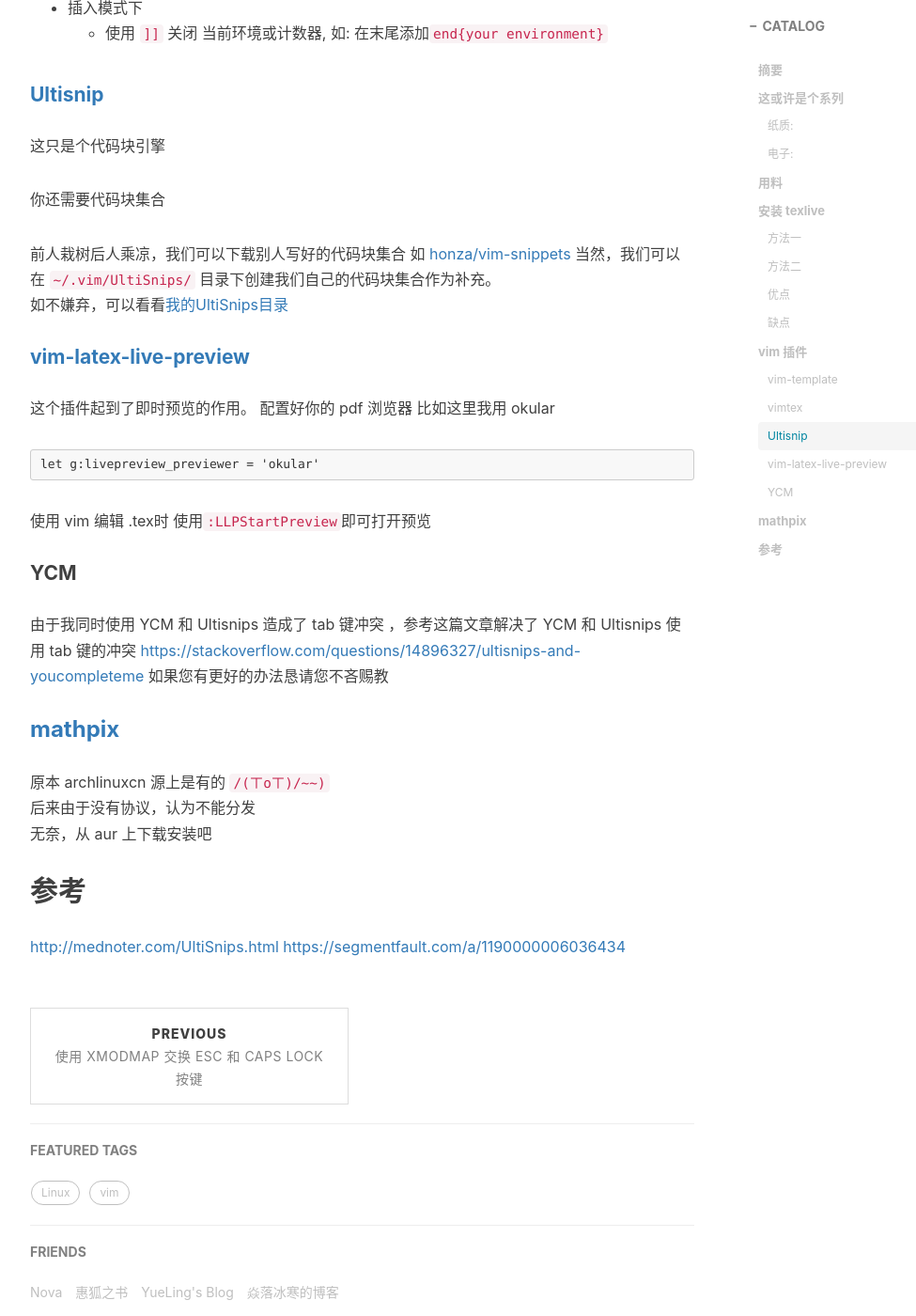
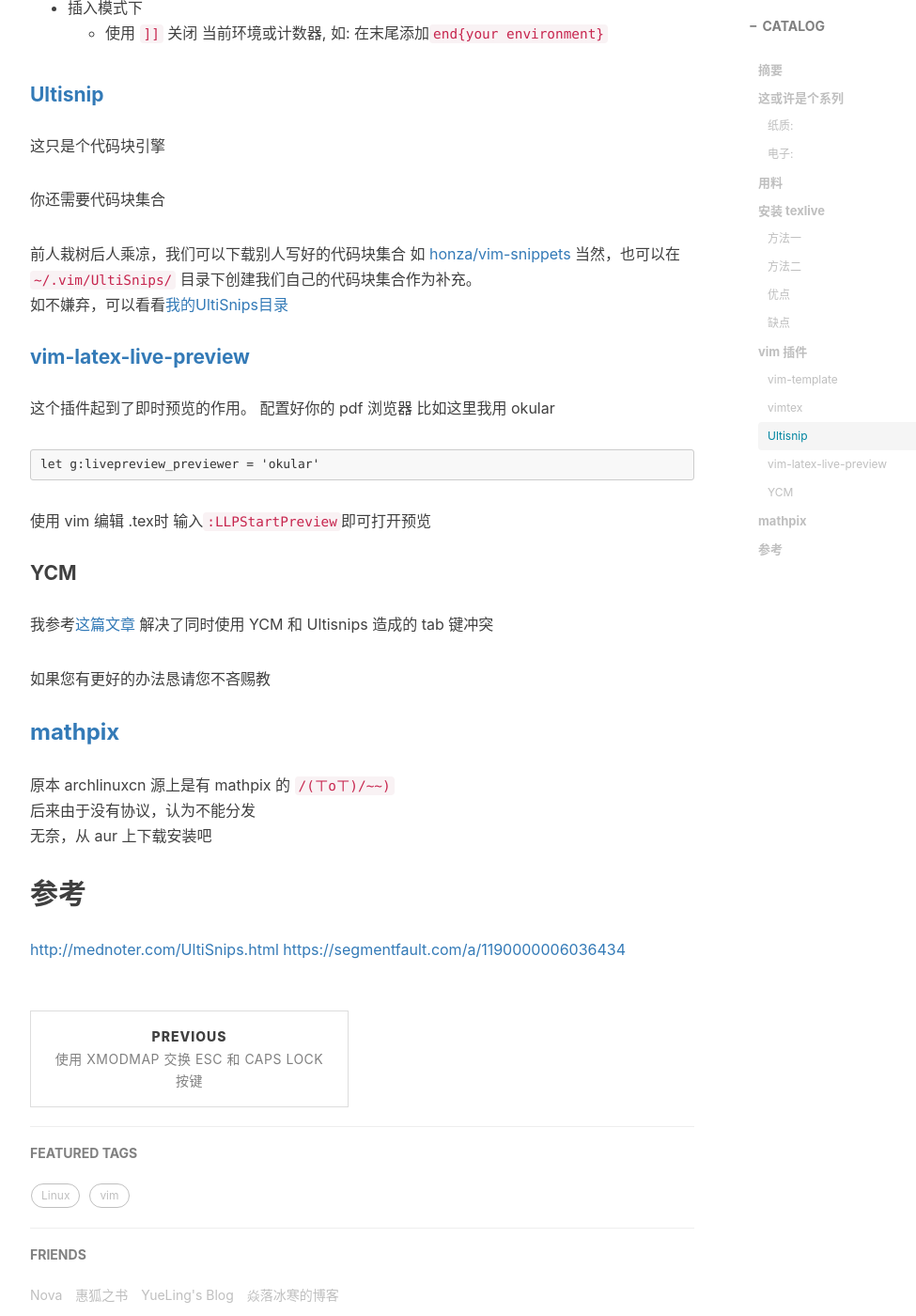
Before and after one commit to junyixu/junyixu.github.io, a Jekyll site: the page built from _posts/2019-03-22-Happy-LaTeXing.md, in a window 1280 px wide and 1400 px high, scrolled down 3394 px. Shown: the whole window at 94% size, without its empty margins (233-1208 px from the left). Built offline with Jekyll 4.4.1, drawn with Linux system fonts in a browser that asks for light colours; nearby versions of some CDN libraries; comment, search, counter and statistics services are not loaded; some of the changed text lies outside the part shown.

Commit message:
Happy LaTeXing

````diff
--- a/_posts/2019-03-22-Happy-LaTeXing.md
+++ b/_posts/2019-03-22-Happy-LaTeXing.md
@@ -100,7 +100,7 @@
 你还需要代码块集合
 
 前人栽树后人乘凉，我们可以下载别人写好的代码块集合 如 [honza/vim-snippets](https://github.com/honza/vim-snippets)
-当然，我们可以在 `~/.vim/UltiSnips/` 目录下创建我们自己的代码块集合作为补充。
+当然，也可以在 `~/.vim/UltiSnips/` 目录下创建我们自己的代码块集合作为补充。
 如不嫌弃，可以看看[我的UltiSnips目录](https://github.com/junyixu/dotfiles/tree/master/vim)
 
 #### [vim-latex-live-preview](https://github.com/xuhdev/vim-latex-live-preview)
@@ -109,16 +109,17 @@
 ```
 let g:livepreview_previewer = 'okular'
 ```
-使用 vim 编辑 .tex时 使用`:LLPStartPreview`即可打开预览
+使用 vim 编辑 .tex时 输入`:LLPStartPreview`即可打开预览
 
 #### YCM
-由于我同时使用 YCM 和 Ultisnips 造成了 tab 键冲突
-，参考这篇文章解决了 YCM 和 Ultisnips 使用 tab 键的冲突
-	  <https://stackoverflow.com/questions/14896327/ultisnips-and-youcompleteme>
+
+我参考[这篇文章](https://stackoverflow.com/questions/14896327/ultisnips-and-youcompleteme)
+解决了同时使用 YCM 和 Ultisnips 造成的 tab 键冲突
+
 如果您有更好的办法恳请您不吝赐教
 
 ### [mathpix](https://mathpix.com/)
-原本 archlinuxcn 源上是有的  `/(ㄒoㄒ)/~~)`
+原本 archlinuxcn 源上是有 mathpix 的  `/(ㄒoㄒ)/~~)`
 后来由于没有协议，认为不能分发
 无奈，从 aur 上下载安装吧
 
````
Also changed, not shown: other parts of _posts/2019-03-22-Happy-LaTeXing.md (+1 -1 lines).
